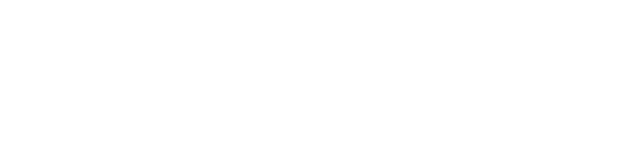
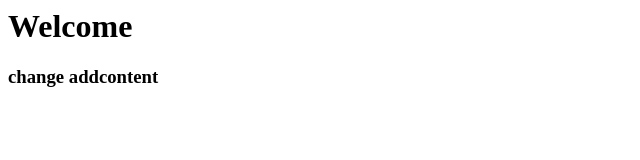
Before and after one commit to owaini/gitNew, a plain HTML site: page index.html in a window 1280 px wide. Shown: the whole page, without its empty margins (0-640 px from the left). Drawn offline with Linux system fonts and the light colour scheme.

Commit message:
add new tag

```diff
--- a/index.html
+++ b/index.html
@@ -7,5 +7,7 @@
 </head>
 
 <body>
+    <h1>Welcome</h1>
+    <h3>change addcontent</h3>
 	</body>
 </html>
```
